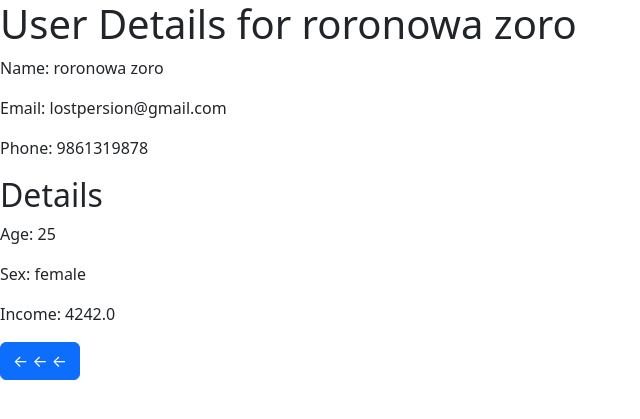
After one commit to ACEprotogas/database, a Flask app: page /user_detail/4 in a window 1280 px wide. The commit adds this page. Shown: the top 419 px of the page, without its empty margins (0-640 px from the left). Run offline with Flask 3, Linux system fonts and the light colour scheme.

Commit message:
added new feature about deails where we can see the detail and if not available can add

```diff
--- a/app.py
+++ b/app.py
@@ -15,6 +15,16 @@ class User(db.Model):
 
     def __repr__(self):
         return f'<User {self.name}>'
+
+class UserInfo(db.Model):
+    id = db.Column(db.Integer, primary_key=True)
+    user_id = db.Column(db.Integer, db.ForeignKey('user.id'), nullable=False, unique=True)
+    age = db.Column(db.Integer, nullable=False)
+    sex = db.Column(db.String(10), nullable=False)
+    income = db.Column(db.Float, nullable=False)
+
+    user = db.relationship('User', backref=db.backref('info', uselist=False))
+
 
 @app.before_request
 def create_tables():
@@ -70,6 +80,47 @@ def edit_user(user_id):
         return redirect(url_for('show'))
     return render_template('edit.html', user=user)
 
+@app.route('/user_detail/<int:user_id>', methods=['GET', 'POST'])  #this is for detail of the individual
+def user_detail(user_id):
+    user = User.query.get_or_404(user_id)
+    user_info = UserInfo.query.filter_by(user_id=user_id).first()
+    if user_info:
+        return render_template('user_detail.html', user=user, user_info=user_info)
+    else:
+        return redirect(url_for('add_user_detail', user_id=user.id))
+
+
+
+
+@app.route('/add_user_detail/<int:user_id>', methods=['GET', 'POST'])
+def add_user_detail(user_id):
+    user = User.query.get_or_404(user_id)
+    user_info = UserInfo.query.filter_by(user_id=user_id).first()
+
+    if request.method == 'POST':
+        age = request.form['age']
+        sex = request.form['sex']
+        income = request.form['income']
+        if not user_info:
+            user_info = UserInfo(age=age, sex=sex, income=income, user_id=user_id)
+            db.session.add(user_info)
+            db.session.commit()
+            flash('Details added successfully!', 'success')
+        return redirect(url_for('show'))
+
+    return render_template('add_user_detail.html', user=user, user_info=user_info)
+
+
+
+
+
+
+
+
+
+
+
+
 
 @app.route('/favicon.ico')
 def favicon():
--- /dev/null
+++ b/templates/user_detail.html
@@ -0,0 +1,24 @@
+{% extends 'base.html' %}
+
+{% block title %}
+    DETAILS
+{% endblock %}
+
+{% block body %}
+<h1>User Details for {{ user.name }}</h1>
+<p>Name: {{ user.name }}</p>
+<p>Email: {{ user.email }}</p>
+<p>Phone: {{ user.phone }}</p>
+
+{% if user_info %}
+    <h2>Details</h2>
+    <p>Age: {{ user_info.age }}</p>
+    <p>Sex: {{ user_info.sex }}</p>
+    <p>Income: {{ user_info.income }}</p>
+{% else %}
+    <p>No details available. <a href="{{ url_for('add_user_detail', user_id=user.id) }}">Add details</a></p>
+{% endif %}
+
+
+<a  class="btn btn-primary" href="/show">&#8592 &#8592 &#8592</a>
+{% endblock %}
```
Also changed, not shown: templates/add_user_detail.html (added, +28 -0 lines), templates/show.html (+8 -0 lines), instance/data.db.
